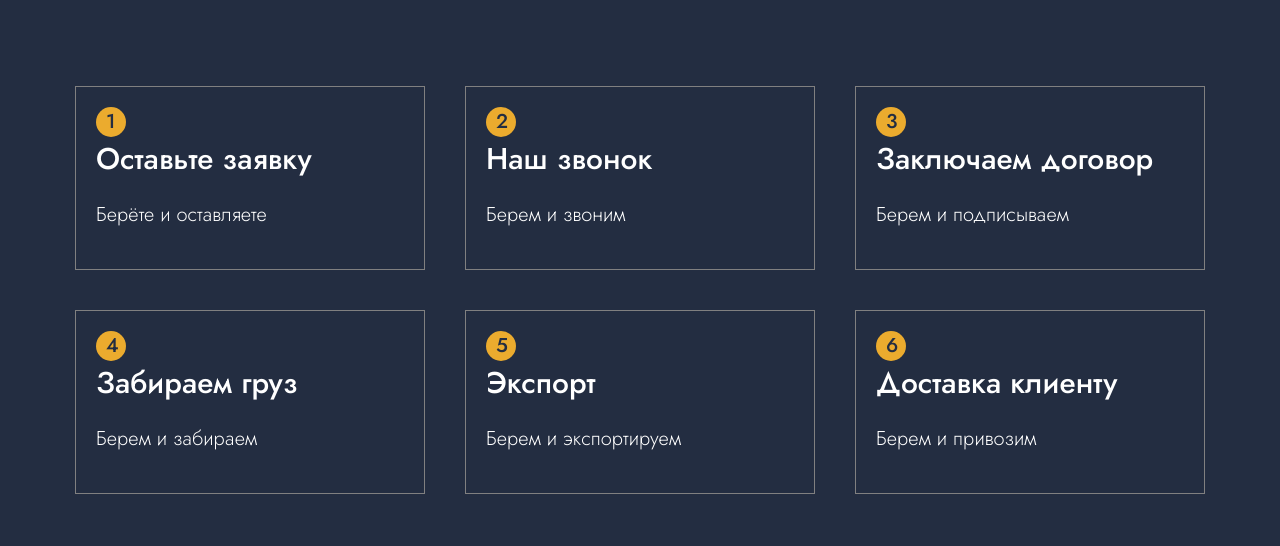
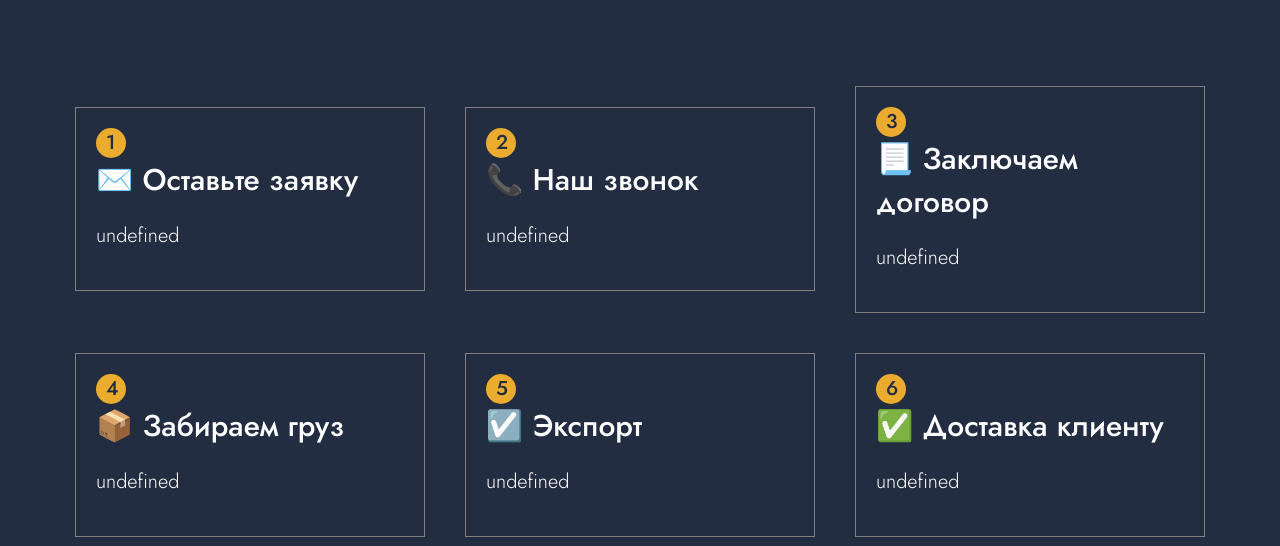
Before and after one commit to Altentaller/sea-freight, a Svelte app: page / in a window 1280 px wide. Shown: the part 3900-4446 px from the top of the page. Built offline with nearby package versions, Linux system fonts and the light colour scheme; the HTML template or start-up script is replaced by a standard one.

Commit message:
updated txt in steps-store.js

```diff
--- a/src/Block/steps-store.js
+++ b/src/Block/steps-store.js
@@ -3,32 +3,26 @@ import { writable } from 'svelte/store';
 export const steps = writable([
   {
     id: '1',
-    title: 'Оставьте заявку',
-    description: 'Берёте и оставляете'
+    title: '✉️ Оставьте заявку'
   },
   {
     id: '2',
-    title: 'Наш звонок',
-    description: 'Берем и звоним'
+    title: '📞 Наш звонок'
   },
   {
     id: '3',
-    title: 'Заключаем договор',
-    description: 'Берем и подписываем'
+    title: '📃 Заключаем договор'
   },
   {
     id: '4',
-    title: 'Забираем груз',
-    description: 'Берем и забираем'
+    title: '📦 Забираем груз'
   },
   {
     id: '5',
-    title: 'Экспорт',
-    description: 'Берем и экспортируем'
+    title: '☑️ Экспорт'
   },
   {
     id: '6',
-    title: 'Доставка клиенту',
-    description: 'Берем и привозим'
+    title: '✅ Доставка клиенту'
   }
 ]);
```
